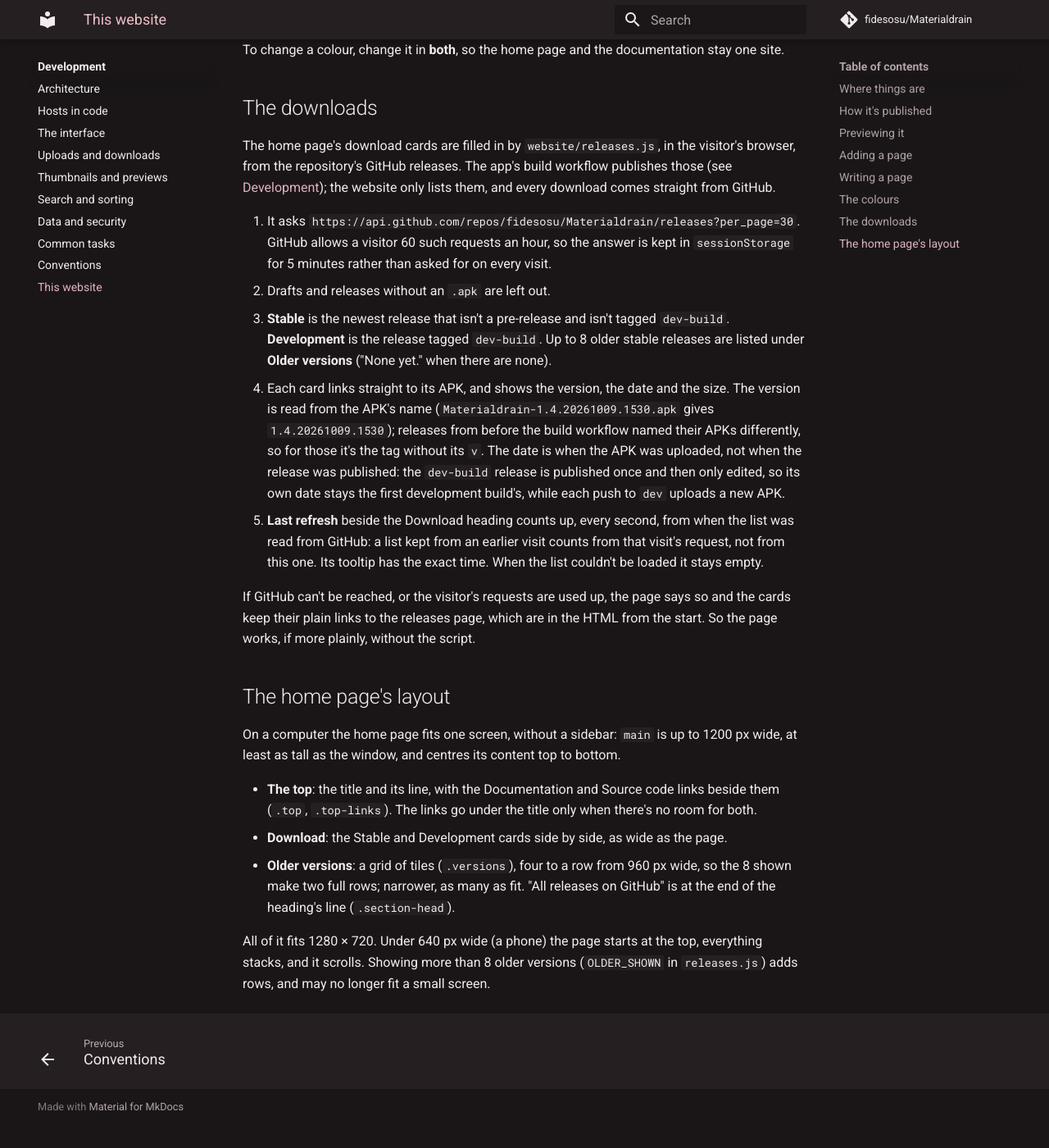
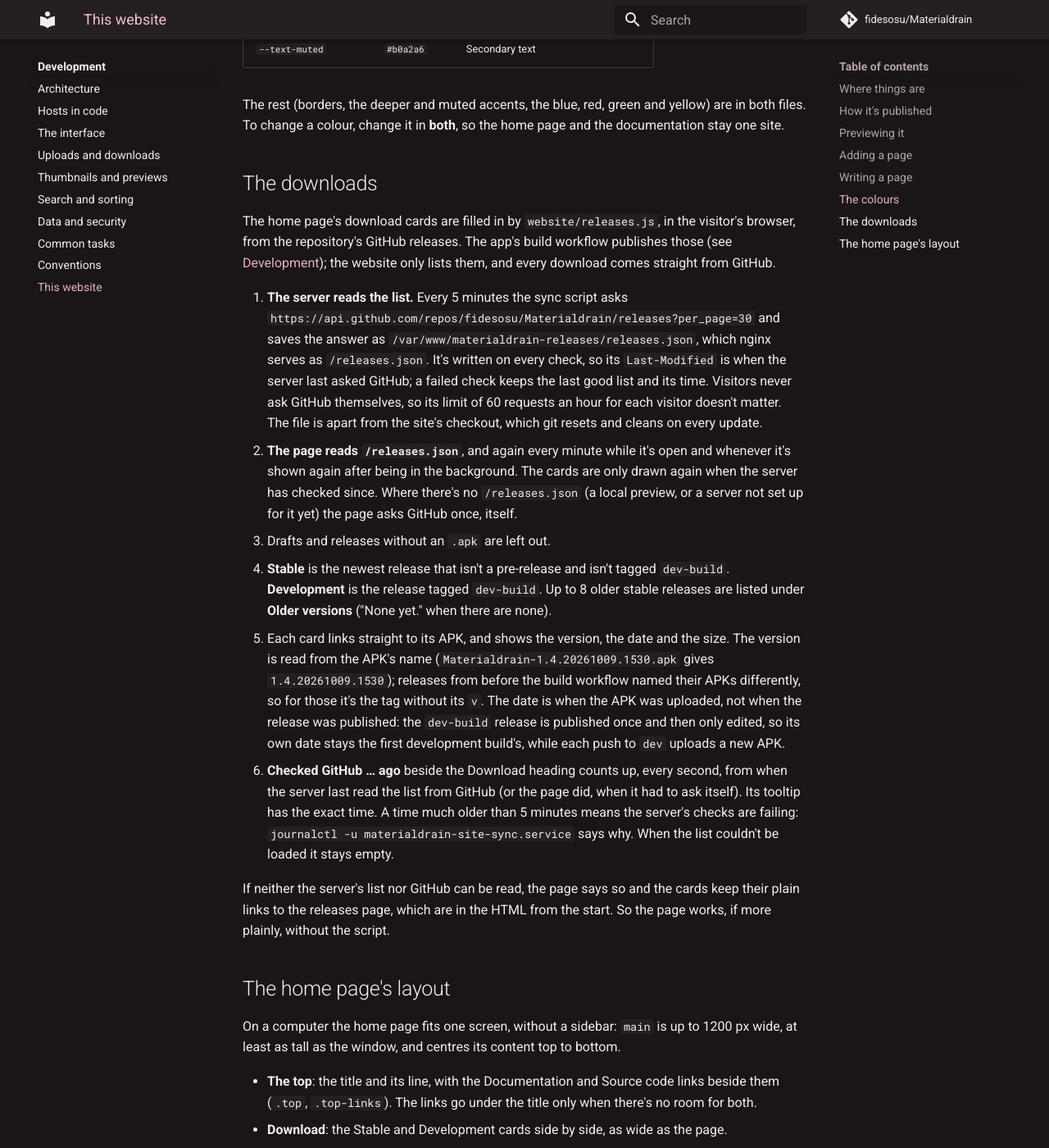
Before and after one commit to fidesosu/Materialdrain, an MkDocs documentation site: the page built from docs/development/website.md, in a window 1280 px wide and 1400 px high, scrolled down 5036 px. Shown: the whole window at 82% size. Built offline with MkDocs 1.6.1 and Material for MkDocs 9.7.7, drawn with Linux system fonts in a browser that asks for light colours; comment, search, counter and statistics services are not loaded; before the commit the page ends 6409 px from its top, so only the background shows below that; some of the changed text lies outside the part shown.

Commit message:
Read the releases from the server, and show when it last checked GitHub

````diff
--- a/docs/development/website.md
+++ b/docs/development/website.md
@@ -26,6 +26,7 @@ flowchart LR
     push[Push to website] --> build[site.yml builds it]
     build -->|force-push, one commit| site[site branch]
     server[The server, every 5 minutes] -->|git fetch| site
+    server -->|the releases| releases["/releases.json"]
     server --> nginx[nginx serves /var/www/materialdrain]
 ```
 
@@ -44,11 +45,12 @@ flowchart LR
 4. **The server pulls `site`.** A systemd timer (`materialdrain-site-sync.timer`) runs a small script every 5 minutes
    (and a minute after booting). It fetches the branch; when the commit is a new one, it resets
    `/var/www/materialdrain` to it and drops the old builds so the folder doesn't grow. nginx serves that folder.
+   The same script saves the app's releases for the download page (see [The downloads](#the-downloads)).
 
 So a change shows on the site within about 5 minutes of its build finishing.
 
 The server only ever reads from GitHub: nothing on GitHub can reach it, and the sync runs in a systemd sandbox that
-can only write the site's folder. Setting up a server is described in `docs/server-setup/README.md`.
+can only write the site's folder and the releases' one. Setting up a server is described in `docs/server-setup/README.md`.
 
 !!! warning "Never edit `site` by hand"
     `site` is output. The next build replaces it entirely, so a change made there is lost within minutes. Change
@@ -210,24 +212,31 @@ The home page's download cards are filled in by `website/releases.js`, in the vi
 GitHub releases. The app's build workflow publishes those (see [Development](index.md#the-build-workflow)); the website
 only lists them, and every download comes straight from GitHub.
 
-1. It asks `https://api.github.com/repos/fidesosu/Materialdrain/releases?per_page=30`. GitHub allows a visitor 60
-   such requests an hour, so the answer is kept in `sessionStorage` for 5 minutes rather than asked for on every
-   visit.
-2. Drafts and releases without an `.apk` are left out.
-3. **Stable** is the newest release that isn't a pre-release and isn't tagged `dev-build`. **Development** is the
+1. **The server reads the list.** Every 5 minutes the sync script asks
+   `https://api.github.com/repos/fidesosu/Materialdrain/releases?per_page=30` and saves the answer as
+   `/var/www/materialdrain-releases/releases.json`, which nginx serves as `/releases.json`. It's written on every
+   check, so its `Last-Modified` is when the server last asked GitHub; a failed check keeps the last good list and its
+   time. Visitors never ask GitHub themselves, so its limit of 60 requests an hour for each visitor doesn't matter.
+   The file is apart from the site's checkout, which git resets and cleans on every update.
+2. **The page reads `/releases.json`**, and again every minute while it's open and whenever it's shown again after
+   being in the background. The cards are only drawn again when the server has checked since. Where there's no
+   `/releases.json` (a local preview, or a server not set up for it yet) the page asks GitHub once, itself.
+3. Drafts and releases without an `.apk` are left out.
+4. **Stable** is the newest release that isn't a pre-release and isn't tagged `dev-build`. **Development** is the
    release tagged `dev-build`. Up to 8 older stable releases are listed under **Older versions** ("None yet." when
    there are none).
-4. Each card links straight to its APK, and shows the version, the date and the size. The version is read from the
+5. Each card links straight to its APK, and shows the version, the date and the size. The version is read from the
    APK's name (`Materialdrain-1.4.20261009.1530.apk` gives `1.4.20261009.1530`); releases from before the build
    workflow named their APKs differently, so for those it's the tag without its `v`. The date is when the APK was
    uploaded, not when the release was published: the `dev-build` release is published once and then only edited, so
    its own date stays the first development build's, while each push to `dev` uploads a new APK.
-5. **Last refresh** beside the Download heading counts up, every second, from when the list was read from GitHub: a
-   list kept from an earlier visit counts from that visit's request, not from this one. Its tooltip has the exact
-   time. When the list couldn't be loaded it stays empty.
+6. **Checked GitHub … ago** beside the Download heading counts up, every second, from when the server last read the
+   list from GitHub (or the page did, when it had to ask itself). Its tooltip has the exact time. A time much older
+   than 5 minutes means the server's checks are failing: `journalctl -u materialdrain-site-sync.service` says why.
+   When the list couldn't be loaded it stays empty.
 
-If GitHub can't be reached, or the visitor's requests are used up, the page says so and the cards keep their plain
-links to the releases page, which are in the HTML from the start. So the page works, if more plainly, without the
+If neither the server's list nor GitHub can be read, the page says so and the cards keep their plain links to the
+releases page, which are in the HTML from the start. So the page works, if more plainly, without the
 script.
 
 ## The home page's layout
````
Also changed, not shown: docs/server-setup/README.md (+31 -6 lines), docs/server-setup/materialdrain.senko.tools.conf (+17 -0 lines), website/index.html (+8 -3 lines), website/releases.js (+56 -30 lines), 2 other files.
